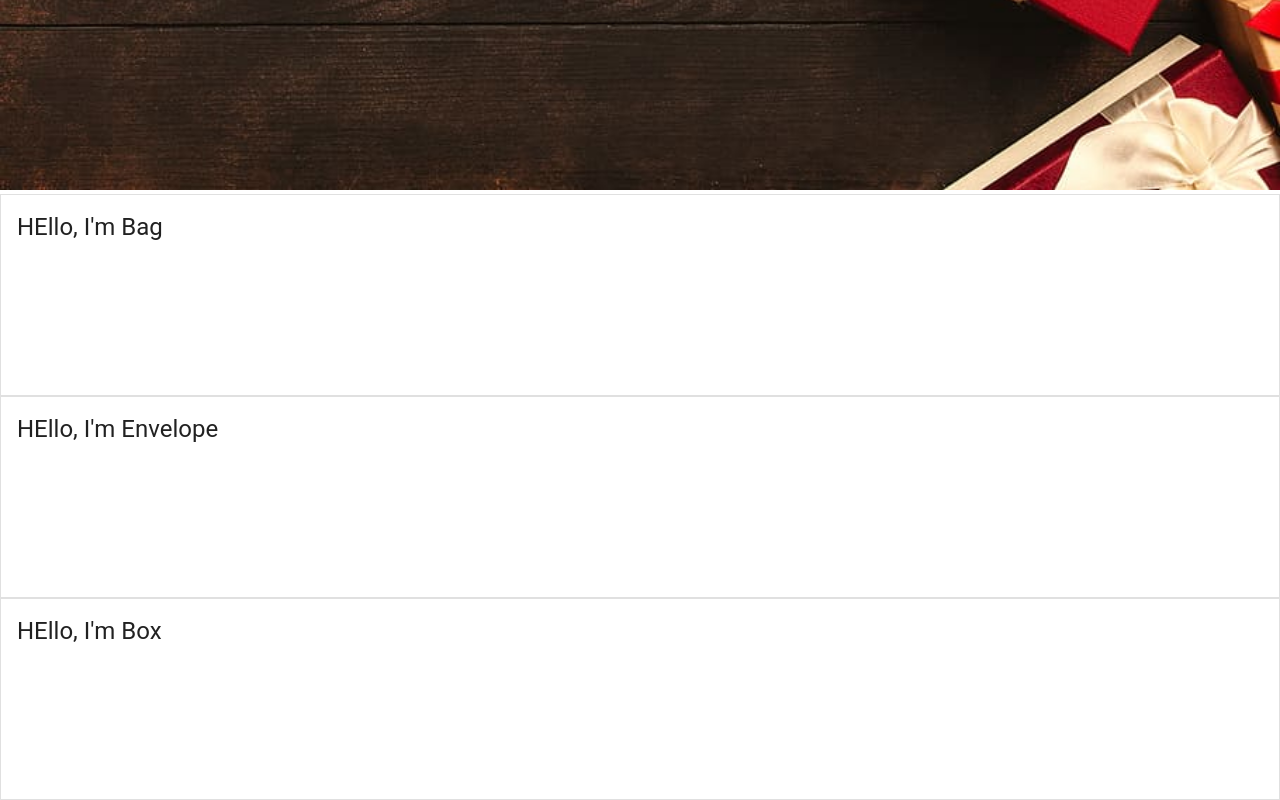
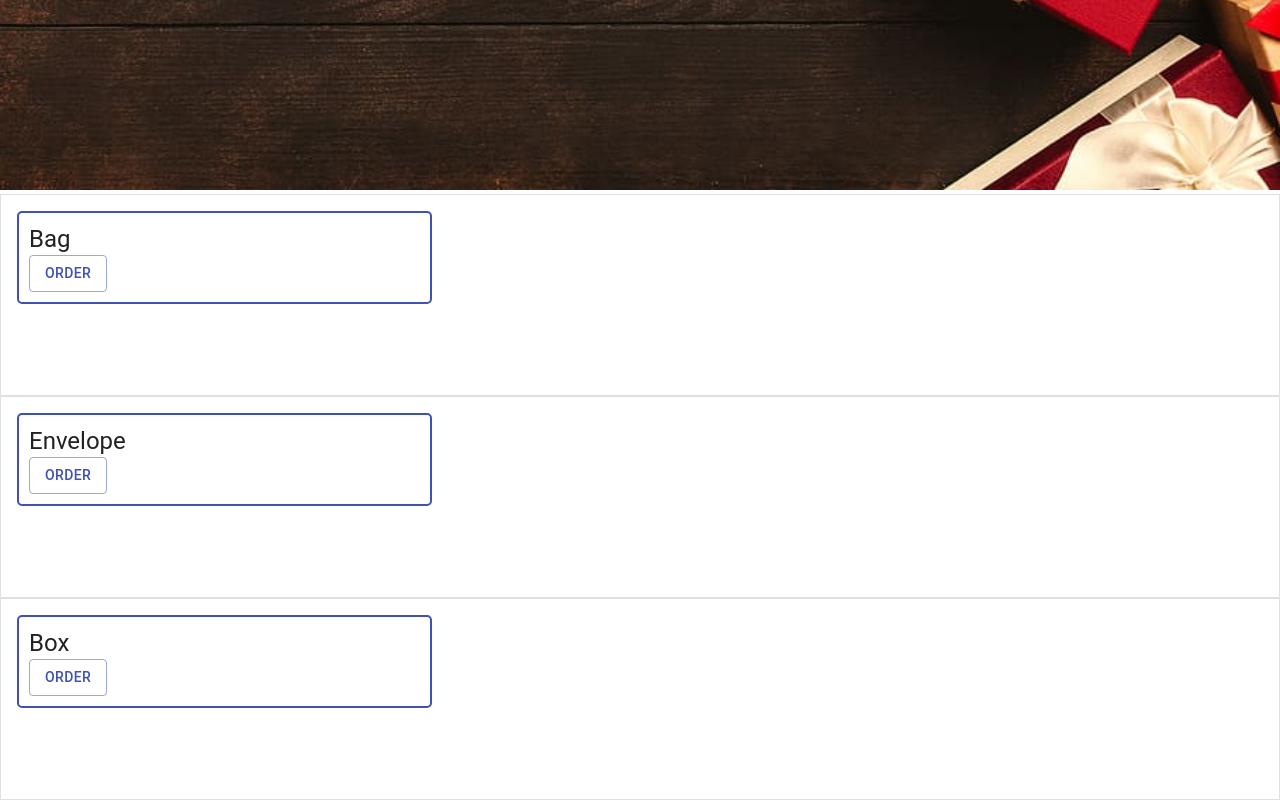
Before and after one commit to rsnjoshi/rPrinters, a React (Create React App) app: page / in a window 1280 px wide. Shown: the part 728-1528 px from the top of the page. Built offline with nearby package versions, Linux system fonts and the light colour scheme.

Commit message:
NavLink and Routing added

```diff
--- a/package.json
+++ b/package.json
@@ -11,6 +11,7 @@
     "react": "^17.0.1",
     "react-dom": "^17.0.1",
     "react-material-ui-carousel": "^2.1.1",
+    "react-router-dom": "^5.2.0",
     "react-scripts": "4.0.0",
     "web-vitals": "^0.2.4"
   },
--- a/src/App.js
+++ b/src/App.js
@@ -1,17 +1,30 @@
 import React, { Component } from "react";
 import Layout from "./components/Layout/Layout";
 import Aux from "./hoc/Aux";
-import Intro from "./containers/Intro/Intro";
-import ProductList from "./components/ProductList/ProductList";
+import Home from "./containers/Home/Home";
+import Products from "./containers/Products/Products";
+import Contact from "./containers/Contact/Contact";
+import {
+  BrowserRouter as Router,
+  Switch,
+  Route,
+  Redirect,
+} from "react-router-dom";
 
 class App extends Component {
   render() {
     return (
       <Aux>
-        <Layout>
-          <Intro />
-          <ProductList />
-        </Layout>
+        <Router>
+          <Layout>
+            <Switch>
+              <Route path="/products" component={Products} />
+              <Route path="/contact" component={Contact} />
+              <Route path="/" exact component={Home} />
+              <Redirect to="/" />
+            </Switch>
+          </Layout>
+        </Router>
       </Aux>
     );
   }
--- a/src/components/Navigation/NavbarItems/NavbarItems.js
+++ b/src/components/Navigation/NavbarItems/NavbarItems.js
@@ -3,6 +3,7 @@ import List from "@material-ui/core/List";
 import ListItem from "@material-ui/core/ListItem";
 import ListItemText from "@material-ui/core/ListItemText";
 import classes from "./NavbarItems.module.css";
+import { NavLink } from "react-router-dom";
 
 const navbarItems = (props) => {
   //   const flow = "row";
@@ -12,15 +13,21 @@ const navbarItems = (props) => {
     : NavClass.push(classes.column);
   return (
     <List className={NavClass.join(" ")}>
+      <NavLink to="/" exact>
         <ListItem button>
           <ListItemText primary="Home" />
         </ListItem>
+      </NavLink>
+      <NavLink to="/products">
         <ListItem button>
           <ListItemText primary="Products" />
         </ListItem>
+      </NavLink>
+      <NavLink to="/contact">
         <ListItem button>
           <ListItemText primary="Contact" />
         </ListItem>
+      </NavLink>
     </List>
   );
 };
--- a/src/components/ProductList/ProductList.js
+++ b/src/components/ProductList/ProductList.js
@@ -1,5 +1,5 @@
 import React, { Component } from "react";
-import { Card, CardContent, Grid, Typography } from "@material-ui/core";
+import { Card, CardContent, Grid, Typography, Button } from "@material-ui/core";
 import classes from "./ProductList.module.css";
 import Aux from "../../hoc/Aux";
 
@@ -17,7 +17,20 @@ class ProductList extends Component {
           elevation={0}
         >
           <CardContent>
-            <Typography variant="h5">HEllo, I'm {cardItem}</Typography>
+            <Grid
+              item
+              xs={4}
+              direciton="column"
+              className={classes.productDefination}
+            >
+              <Typography variant="h5">{cardItem}</Typography>
+              <Button variant="outlined" color="primary">
+                ORDER
+              </Button>
+            </Grid>
+            <Grid item xs={8}>
+              <div className={classes.productAnimation}></div>
+            </Grid>
           </CardContent>
         </Card>
       </Grid>
--- a/src/components/ProductList/ProductList.module.css
+++ b/src/components/ProductList/ProductList.module.css
@@ -1,3 +1,15 @@
 .productCard {
   min-height: 200px;
 }
+
+.productDefination {
+  height: 100%;
+  display: flex;
+  align-items: flex-start;
+  flex-direction: column;
+  justify-content: space-around;
+  align-content: space-evenly;
+  border: 2px solid #3f51b5;
+  padding: 10px;
+  border-radius: 5px;
+}
--- /dev/null
+++ b/src/containers/Contact/Contact.js
@@ -0,0 +1,13 @@
+import React, { Component } from "react";
+
+export class Contact extends Component {
+  render() {
+    return (
+      <div>
+        <h3>Welcome to Contact</h3>
+      </div>
+    );
+  }
+}
+
+export default Contact;
--- /dev/null
+++ b/src/containers/Home/Home.js
@@ -0,0 +1,15 @@
+import React, { Component } from "react";
+import Intro from "../Intro/Intro";
+import ProductList from "../../components/ProductList/ProductList";
+import Aux from "../../hoc/Aux";
+
+export default class Home extends Component {
+  render() {
+    return (
+      <Aux>
+        <Intro />
+        <ProductList />
+      </Aux>
+    );
+  }
+}
--- /dev/null
+++ b/src/containers/Products/Products.js
@@ -0,0 +1,13 @@
+import React, { Component } from "react";
+
+export class Products extends Component {
+  render() {
+    return (
+      <div>
+        <h3>Welcome to Products</h3>
+      </div>
+    );
+  }
+}
+
+export default Products;
```
Also changed, not shown: src/containers/Contact/Contact.module.css (added), src/containers/Products/Product/Product.js (added), 1 other file (tests, documents, lock files or other folders). Lines whose indentation alone changed are shown as unchanged.
